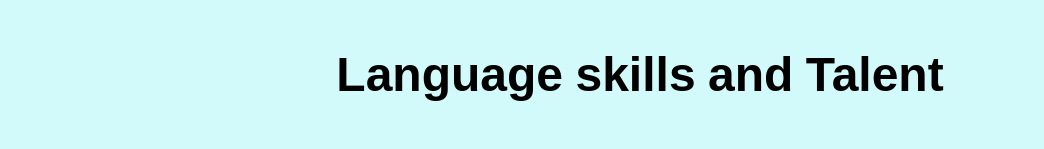
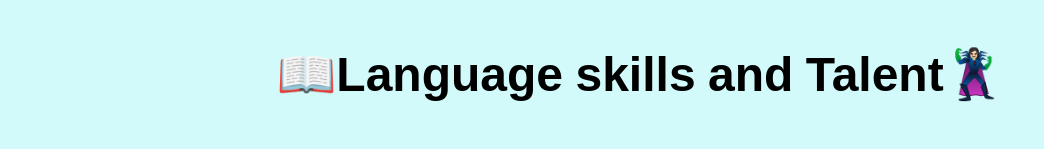
Before and after one commit to JellTheeranun/Week1-resume, a plain HTML site: page Language.html in a window 1280 px wide. Shown: the part 501-650 px from the top of the page, without its empty margins (0-1044 px from the left). Drawn offline with Linux system fonts and the light colour scheme.

Commit message:
Update Language.html

```diff
--- a/Language.html
+++ b/Language.html
@@ -8,7 +8,7 @@
         <link rel="stylesheet" href="MyPage1Styles\Language.css">
     <img class="jell" src="Jell.png" alt="" width="400" height="490">
 
-    <h1> Language skills and Talent</h1>
+    <h1> 📖Language skills and Talent🦹🏻‍♀️</h1>
     <table>
       <tr>
         <td>Chinese : ⭐⭐</td>
```
